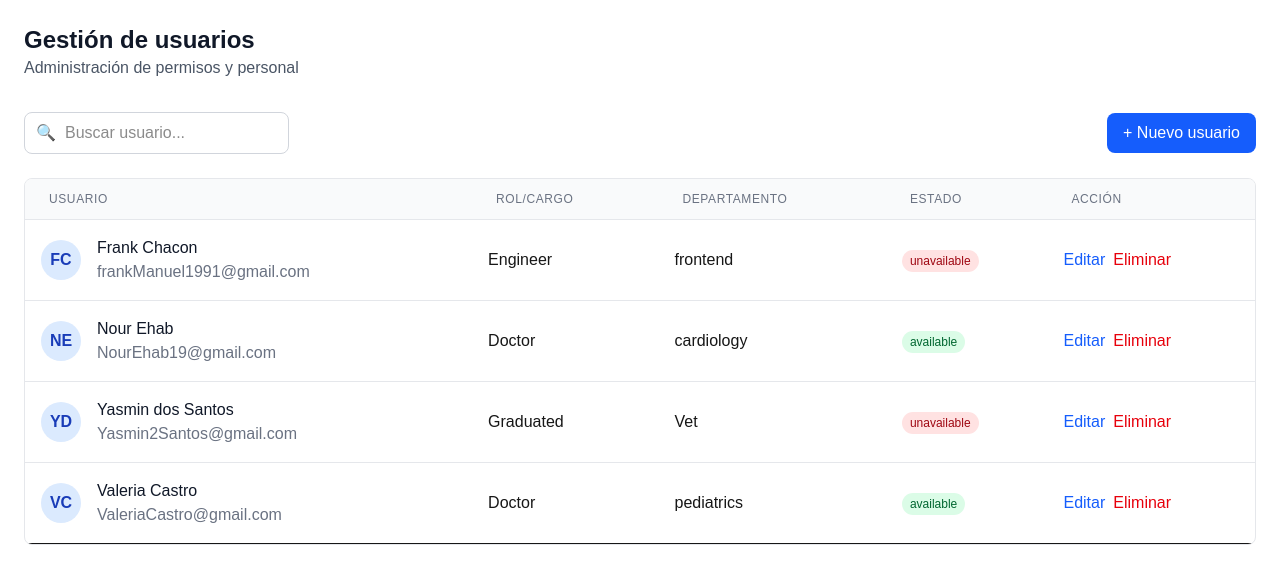
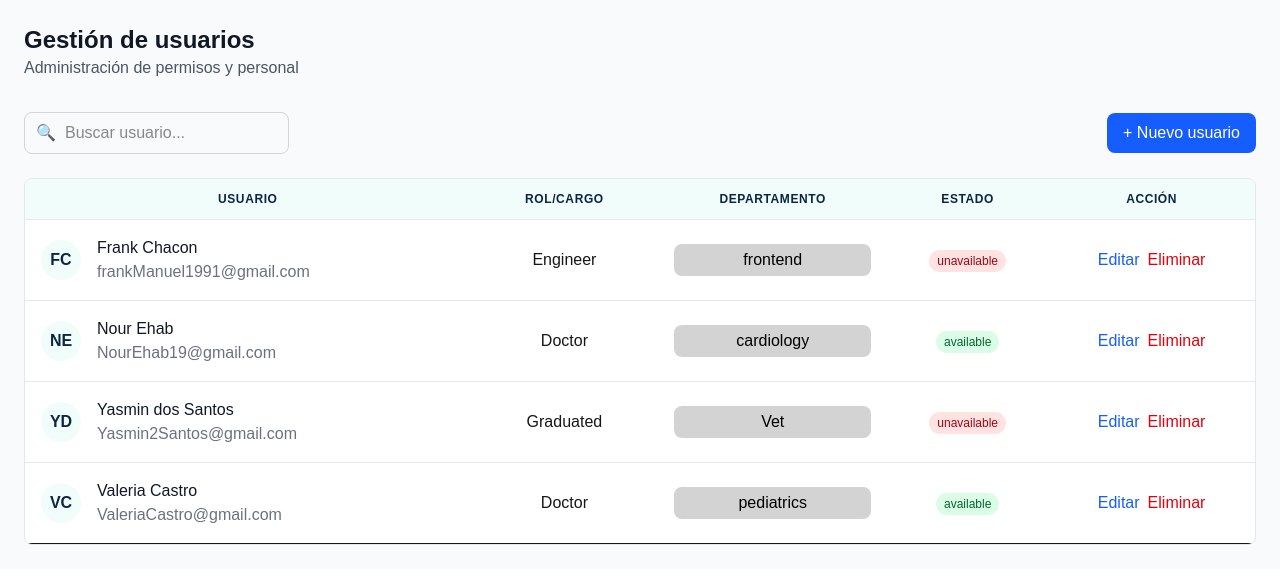
Before and after one commit to g41642596-cyber/gima-project, a Next.js app: page /configuration/User in a window 1280 px wide. Shown: the top 584 px of the page. Built offline with nearby package versions, Linux system fonts and the light colour scheme.

Commit message:
'Colores'

```diff
--- a/src/app/configuration/User/components/UserModal.tsx
+++ b/src/app/configuration/User/components/UserModal.tsx
@@ -1,43 +1,51 @@
-// app/configuracion/usuarios/components/UserModal.tsx
-'use client';
+//UserModal muestra un formulario, recoge datos del usuario (crea y edita) y se envian a UserTable
+'use client'; //NextJs, se ejecuta en el Navegador, dado al uso de React (useState, eventos, etc)
 
+//Importamos las tecnolgias necesarias, junto con la Interfaz "User"
+//State: Guarda datos en memoria
+//Effect: Ejecuta codigo cuando algo cambia
 import React, { useState, useEffect } from 'react';
 import { User } from '../types/user';
 
+//Necesario para el uso de la Funcion UserModal
 interface UserModalProps {
-    isOpen: boolean;
-    onClose: () => void;
-    onSave: (user: any) => void;
-    user: User | null;
+    isOpen: boolean;//Formulario se muestra o no
+    onClose: () => void;//Formulario se cierra
+    onSave: (user: any) => void; //Recibe los datos, se envian
+    user: User | null;//Se Edita | Se Crea
 }
 
+//Funcion UserModal
 export default function UserModal({ isOpen, onClose, onSave, user }: UserModalProps) {
+    //Formulario, junto con setters
     const [nombre, setNombre] = useState('');
     const [email, setEmail] = useState('');
     const [rol, setRol] = useState('Administrador');
     const [departamento, setDepartamento] = useState('Infraestructura');
     const [estado, setEstado] = useState<User['status']>('available');
 
-    // Efecto para cargar datos cuando se edita
+    // Efecto para cargar datos cuando se edita (Editar)
     useEffect(() => {
         if (user) {
-         setNombre(user.name);
+            setNombre(user.name);
             setEmail(user.email);
             setRol(user.rol);
             setDepartamento(user.department);
             setEstado(user.status);
         } else {
-            // Resetear formulario para nuevo usuario
+            // Resetear formulario para nuevo usuario (Crear)
             setNombre('');
             setEmail('');
             setRol('Administrador');
             setDepartamento('Infraestructura');
             setEstado('available');
         }
-    }, [user, isOpen]);
+    }, [user, isOpen]); //Se ejecuta solo si User o isOpen se alteran
 
+    //Si el Formulario se cierra, este deja de existir en la pagina
     if (!isOpen) return null;
 
+    //Esta funcion recibe un evento del Formulario, no retorna nada
     const handleSubmit = (e: React.FormEvent) => {
         e.preventDefault();
 
--- a/src/app/configuration/User/components/UserRow.tsx
+++ b/src/app/configuration/User/components/UserRow.tsx
@@ -1,23 +1,35 @@
 
-// app/configuracion/usuarios/components/UserRow.tsx
+//Encargado de la generacion de las filas dentro de la tabla de UserTable
+
+// Importamos la plantilla de Usuario, "User" la tendra
 import { User } from '../types/user';
 
+//Un Uusario recibira la estructura asignada, mas la capacidad de realizar dos funciones
 interface UserRowProps {
     user: User;
+
+    //Funcion del UserTable, recibe una Id, devuelve nada
     onEliminar: (id: string) => void;
+
+    //Funcion del UserTable, recibe un Usuario, devuelve nada
     onEditar: (user: User) => void; // Agregar esta prop
 }
 
+//Funcion usada en UserTable, requiere un Usuario dado por la interfaz "UserRowProps"
 export default function UserRow({ user, onEliminar, onEditar }: UserRowProps) {
+    //Retornamos el HTML
     return (
+        //Fila de la tabla, utilizando Tailwind
         <tr className="border-b hover:bg-gray-50">
             {/* Columna USUARIO */}
             <td className="p-4">
+                {/*Contenedor Flex*/}
                 <div className="flex items-center">
                     {/* Avatar con iniciales */}
-                    <div className="h-10 w-10 rounded-full bg-blue-100 flex items-center justify-center text-blue-800 font-bold">
+                    <div className="h-10 w-10 rounded-full flex items-center justify-center font-bold" style={{ backgroundColor: "#F0FDFA", color: "#0B2545" }}>
                         {user.iniciales}
                     </div>
+                    {/*Nombre y Email*/}
                     <div className="ml-4">
                         <div className="font-medium text-gray-900">{user.name}</div>
                         <div className="text-gray-500">{user.email}</div>
@@ -26,28 +38,35 @@ export default function UserRow({ user, onEliminar, onEditar }: UserRowProps) {
             </td>
 
             {/* Columna ROL */}
-            <td className="p-4">{user.rol}</td>
+            <td className="p-4 text-center">{user.rol}</td>
 
             {/* Columna DEPARTAMENTO */}
-            <td className="p-4">{user.department}</td>
+            <td className="p-4 text-center" >
+                <div className=" text-white py-1 rounded-lg" style={{ backgroundColor: "lightgray",   }}>
+                    <span className=" py-1 rounded-full text-black" > {user.department} </span>
+                </div>
+            </td>
 
             {/* Columna ESTADO */}
-            <td className="p-4">
+            <td className="p-4 text-center">
+                {/*Dependiendo del String brindado, este sera rodeado en verde o rojo*/}
                 <span className={`px-2 py-1 rounded-full text-xs font-medium ${user.status === 'available' ? 'bg-green-100 text-green-800' : 'bg-red-100 text-red-800'}`}>
                     {user.status}
                 </span>
             </td>
 
             {/* Columna ACCIÓN */}
-            <td className="p-4">
+            <td className="p-4 text-center">
                 <button
-                    onClick={() => onEditar(user)} // Agregar onClick aquí
+                    //Llama a la funcion de UserTable, enviando el User
+                    onClick={() => onEditar(user)}
                     className="text-blue-600 hover:text-blue-900 mr-2"
                 >
                     Editar
                 </button>
                 <button
                     className="text-red-600 hover:text-red-900"
+                    //Llama a la funcion de UserTable, enviando el ID del User
                     onClick={() => onEliminar(user.id)}
                 >
                     Eliminar
--- a/src/app/configuration/User/components/UserTable.tsx
+++ b/src/app/configuration/User/components/UserTable.tsx
@@ -70,6 +70,8 @@ export default function UserTable() {
     );
 
     return (
+
+        <div className="bg-gray-50">
             <div className="p-6">
                 {/* Título y descripción */}
                 <div className="mb-8">
@@ -104,21 +106,21 @@ export default function UserTable() {
                 {/* Tabla de usuarios */}
                 <div className="bg-white rounded-lg border border-gray-200 overflow-hidden">
                     <table className="min-w-full divide-y divide-gray-200">
-                    <thead className="bg-gray-50">
+                        <thead style={{ backgroundColor: "#F0FDFA" }}>
                         <tr>
-                        <th className="px-6 py-3 text-left text-xs font-medium text-gray-500 uppercase tracking-wider">
+                            <th className="px-6 py-3 text-center text-xs font-bold uppercase tracking-wider" style={{ color: "#0B2545" }}>
                                 USUARIO
                             </th>
-                        <th className="px-6 py-3 text-left text-xs font-medium text-gray-500 uppercase tracking-wider">
+                            <th className="px-6 py-3 text-center text-xs font-bold  uppercase tracking-wider" style={{ color: "#0B2545" }}>
                                 ROL/CARGO
                             </th>
-                        <th className="px-6 py-3 text-left text-xs font-medium text-gray-500 uppercase tracking-wider">
+                            <th className="px-6 py-3 text-center text-xs font-bold  uppercase tracking-wider" style={{ color: "#0B2545" }}>
                                 DEPARTAMENTO
                             </th>
-                        <th className="px-6 py-3 text-left text-xs font-medium text-gray-500 uppercase tracking-wider">
+                            <th className="px-6 py-3 text-center text-xs font-bold uppercase tracking-wider" style={{ color: "#0B2545" }}>
                                 ESTADO
                             </th>
-                        <th className="px-6 py-3 text-left text-xs font-medium text-gray-500 uppercase tracking-wider">
+                            <th className="px-6 py-3 text-center text-xs font-bold  uppercase tracking-wider" style={{ color: "#0B2545" }}>
                                 ACCIÓN
                             </th>
                         </tr>
@@ -144,5 +146,6 @@ export default function UserTable() {
                     user={usuarioEditando}
                 />
             </div>
+        </div>
     );
 }
```
Lines whose indentation alone changed are shown as unchanged.
